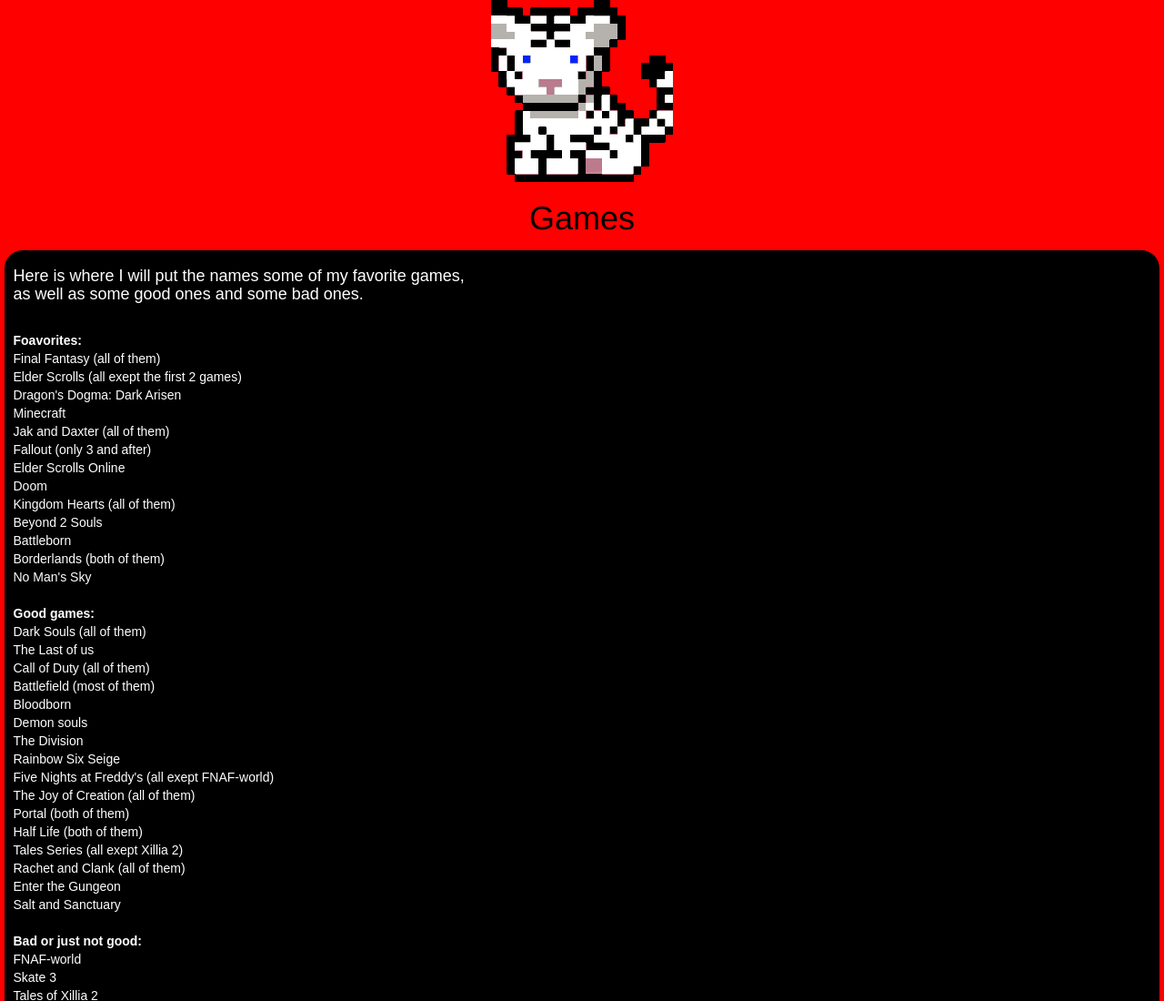
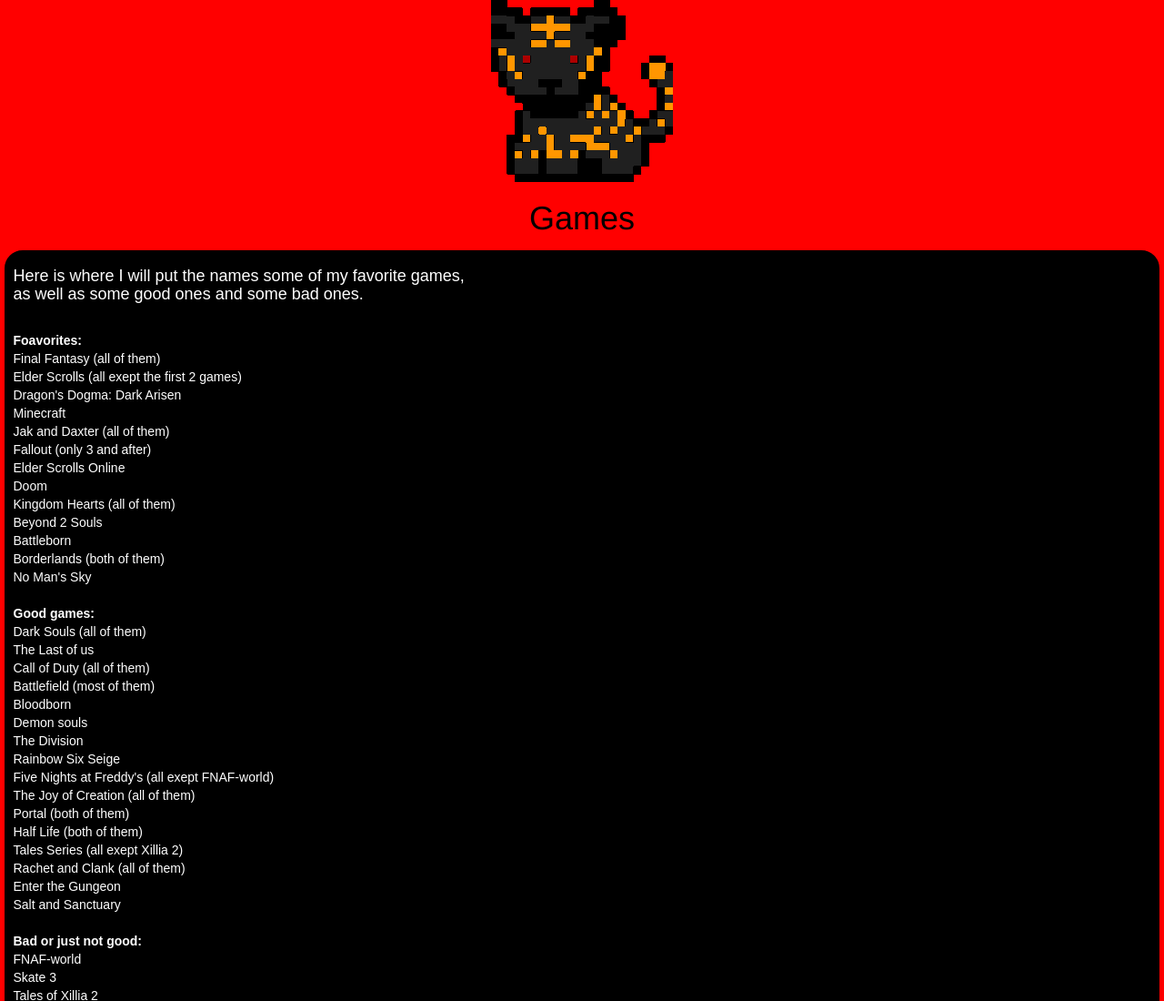
Before and after one commit to justindorrisHH/justindorrisHH.github.io, a plain HTML site: page otherstuff.html in a window 1280 px wide. Shown: the top 1100 px of the page at 91% size. Drawn offline with nearby package versions, Linux system fonts and the light colour scheme.

Commit message:
Update otherstuff.html

```diff
--- a/otherstuff.html
+++ b/otherstuff.html
@@ -18,7 +18,7 @@
       <script src="https://oss.maxcdn.com/respond/1.4.2/respond.min.js"></script>
     <![endif]-->
 <center>
-<img src = "img/leopard.png">
+<img src = "img/leopard3.png">
 <h1>Games</h1>
 </center>
 <pre>
```
